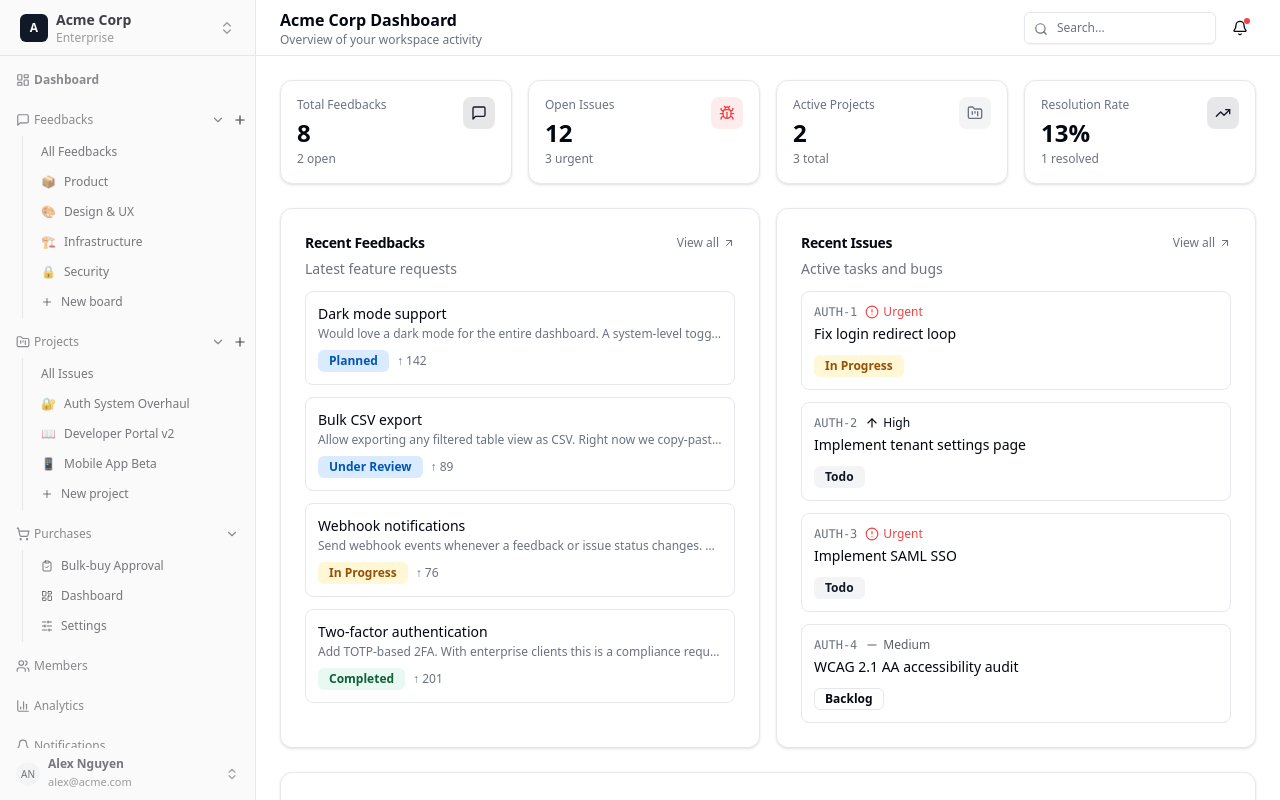
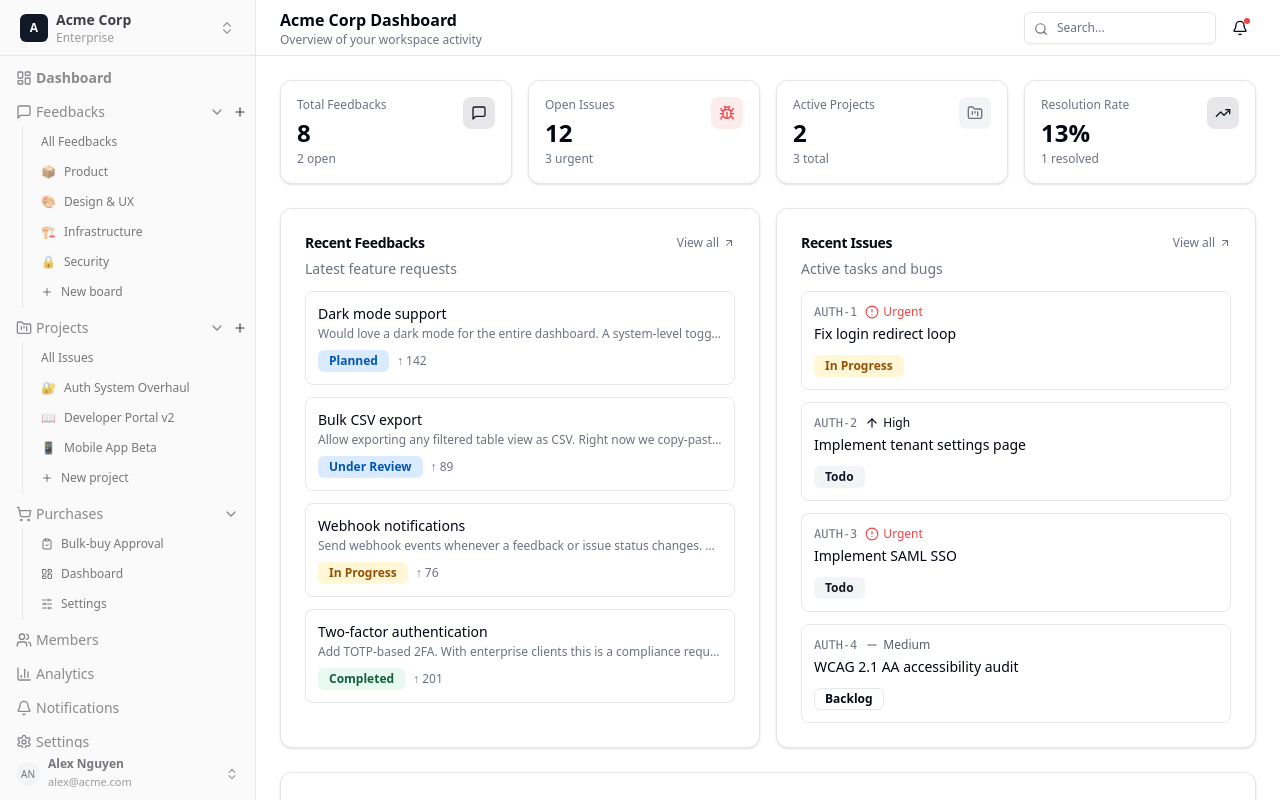
Before and after one commit to hada-works/hada-ui, a React (Vite) app: page / in a window 1280 px wide. Built offline with nearby package versions, Linux system fonts and the light colour scheme.

Commit message:
style: update sidebar button height and standardize icon sizes to 4 units

```diff
--- a/src/components/layout/Sidebar.tsx
+++ b/src/components/layout/Sidebar.tsx
@@ -43,7 +43,7 @@ function NavItem({ href, icon: Icon, label }: { href: string; icon: React.Elemen
   const active = href === "/" ? location.pathname === "/" : location.pathname.startsWith(href)
 
   const inner = (
-    <SidebarMenuButton asChild isActive={active}>
+    <SidebarMenuButton asChild isActive={active} className="h-7">
       <Link to={href} className="flex items-center gap-2">
         <Icon className="size-4 shrink-0" />
         <span className={cn(
@@ -160,7 +160,7 @@ export function AppSidebar() {
                   location.pathname === "/" && "text-sidebar-foreground font-semibold"
                 )}
               >
-                <LayoutDashboard className="size-3.5 shrink-0" />
+                <LayoutDashboard className="size-4 shrink-0" />
                 Dashboard
               </Link>
             </SidebarGroupLabel>
@@ -179,9 +179,9 @@ export function AppSidebar() {
             <div className="flex items-center">
               <SidebarGroupLabel asChild>
                 <CollapsibleTrigger className="flex flex-1 items-center gap-1 hover:text-sidebar-foreground transition-colors [&[data-state=open]>svg.chevron]:rotate-90">
-                  <MessageSquare className="size-3.5 shrink-0" />
+                  <MessageSquare className="size-4 shrink-0" />
                   Feedbacks
-                  <ChevronRight className="chevron ml-auto size-3.5 transition-transform duration-200" />
+                  <ChevronRight className="chevron ml-auto size-4 transition-transform duration-200" />
                 </CollapsibleTrigger>
               </SidebarGroupLabel>
               {open && (
@@ -259,9 +259,9 @@ export function AppSidebar() {
             <div className="flex items-center">
               <SidebarGroupLabel asChild>
                 <CollapsibleTrigger className="flex flex-1 items-center gap-1 hover:text-sidebar-foreground transition-colors [&[data-state=open]>svg.chevron]:rotate-90">
-                  <FolderKanban className="size-3.5 shrink-0" />
+                  <FolderKanban className="size-4 shrink-0" />
                   Projects
-                  <ChevronRight className="chevron ml-auto size-3.5 transition-transform duration-200" />
+                  <ChevronRight className="chevron ml-auto size-4 transition-transform duration-200" />
                 </CollapsibleTrigger>
               </SidebarGroupLabel>
               {open && (
@@ -339,9 +339,9 @@ export function AppSidebar() {
             <div className="flex items-center">
               <SidebarGroupLabel asChild>
                 <CollapsibleTrigger className="flex flex-1 items-center gap-1 hover:text-sidebar-foreground transition-colors [&[data-state=open]>svg.chevron]:rotate-90">
-                  <ShoppingCart className="size-3.5 shrink-0" />
+                  <ShoppingCart className="size-4 shrink-0" />
                   Purchases
-                  <ChevronRight className="chevron ml-auto size-3.5 transition-transform duration-200" />
+                  <ChevronRight className="chevron ml-auto size-4 transition-transform duration-200" />
                 </CollapsibleTrigger>
               </SidebarGroupLabel>
             </div>
@@ -397,7 +397,7 @@ export function AppSidebar() {
                     location.pathname.startsWith(item.href) && "text-sidebar-foreground font-semibold"
                   )}
                 >
-                  <item.icon className="size-3.5 shrink-0" />
+                  <item.icon className="size-4 shrink-0" />
                   {item.label}
                 </Link>
               </SidebarGroupLabel>
--- a/src/components/ui/sidebar.tsx
+++ b/src/components/ui/sidebar.tsx
@@ -185,7 +185,7 @@ SidebarFooter.displayName = "SidebarFooter"
 
 export const SidebarContent = React.forwardRef<HTMLDivElement, React.ComponentProps<"div">>(
   ({ className, ...props }, ref) => (
-    <div ref={ref} className={cn("flex flex-1 flex-col gap-2 overflow-y-auto overflow-x-hidden py-2", className)} {...props} />
+    <div ref={ref} className={cn("flex flex-1 flex-col gap-1.5 overflow-y-auto overflow-x-hidden py-2", className)} {...props} />
   )
 )
 SidebarContent.displayName = "SidebarContent"
@@ -215,8 +215,8 @@ export const SidebarGroupLabel = React.forwardRef<
     <Comp
       ref={ref}
       className={cn(
-        "flex h-8 shrink-0 items-center rounded-md px-2 text-xs font-medium text-sidebar-foreground/60 outline-none transition-[height,opacity,margin] duration-200 overflow-hidden whitespace-nowrap",
-        !open && "h-0 opacity-0 -mb-2 pointer-events-none",
+        "flex h-7 shrink-0 items-center rounded-md px-2 text-sm font-medium text-sidebar-foreground/60 outline-none transition-[height,opacity,margin] duration-200 overflow-hidden whitespace-nowrap",
+        !open && "h-0 opacity-0 pointer-events-none",
         className
       )}
       {...props}
```
